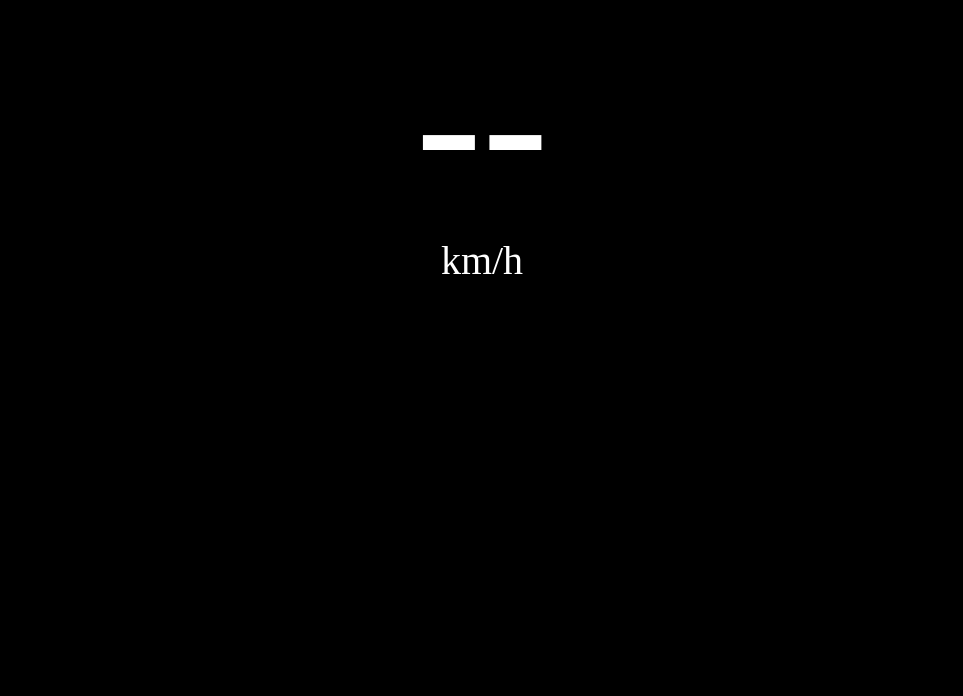
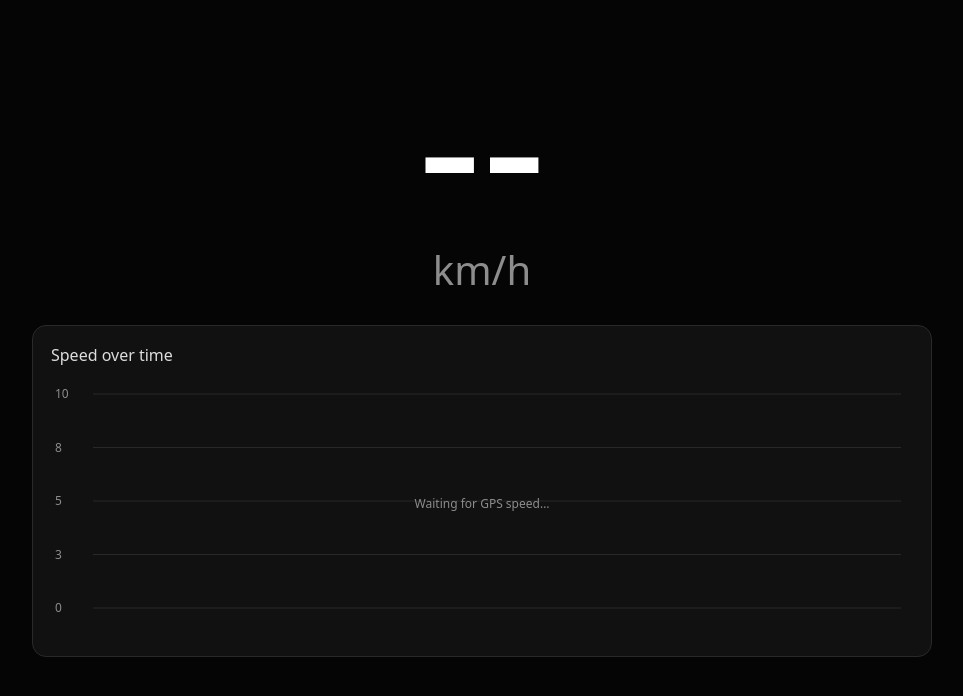
Before and after one commit to Rege78/TeslaWebApp, a plain HTML site: page index.html in a window 1280 px wide. Shown: the whole page, without its empty margins (158-1121 px from the left). Drawn offline with Linux system fonts and the light colour scheme.

Commit message:
Replace temperature display with speed over time graph

```diff
--- a/index.html
+++ b/index.html
@@ -1,25 +1,174 @@
 <!DOCTYPE html>
-<html>
-<body style="background:black;color:white;text-align:center">
+<html lang="en">
+<head>
+  <meta charset="UTF-8">
+  <meta name="viewport" content="width=device-width, initial-scale=1.0">
+  <title>Speedometer</title>
+  <style>
+    :root {
+      color-scheme: dark;
+      --background: #050505;
+      --card: #111;
+      --muted: #8d8d8d;
+      --accent: #35a7ff;
+    }
 
-<div id="speed" style="font-size:200px;">--</div>
-<div style="font-size:40px;">km/h</div>
+    * { box-sizing: border-box; }
+
+    body {
+      margin: 0;
+      min-height: 100vh;
+      padding: 24px;
+      background: var(--background);
+      color: white;
+      font-family: system-ui, -apple-system, BlinkMacSystemFont, "Segoe UI", sans-serif;
+      text-align: center;
+    }
+
+    main {
+      width: min(900px, 100%);
+      margin: 0 auto;
+    }
+
+    #speed {
+      font-size: clamp(100px, 25vw, 200px);
+      font-weight: 300;
+      line-height: 1;
+      margin-top: 18px;
+    }
+
+    .unit {
+      color: var(--muted);
+      font-size: clamp(24px, 5vw, 40px);
+      margin-bottom: 28px;
+    }
+
+    .chart-card {
+      padding: 18px;
+      border: 1px solid #292929;
+      border-radius: 14px;
+      background: var(--card);
+      text-align: left;
+    }
+
+    h2 {
+      margin: 0 0 12px;
+      font-size: 1rem;
+      font-weight: 500;
+      color: #ddd;
+    }
+
+    canvas {
+      display: block;
+      width: 100%;
+      height: 260px;
+    }
+  </style>
+</head>
+<body>
+  <main>
+    <div id="speed">--</div>
+    <div class="unit">km/h</div>
+
+    <section class="chart-card">
+      <h2>Speed over time</h2>
+      <canvas id="speedChart" aria-label="Speed over time graph"></canvas>
+    </section>
+  </main>
 
   <script>
-navigator.geolocation.watchPosition(
-  function(pos) {
+    const speedElement = document.getElementById("speed");
+    const canvas = document.getElementById("speedChart");
+    const context = canvas.getContext("2d");
+    const readings = [];
+    const maxReadings = 30;
 
-    let speed = pos.coords.speed;
-
-    if (speed !== null) {
-      let kmh = speed * 3.6;
-      document.getElementById("speed").innerHTML =
-        Math.round(kmh);
+    function resizeCanvas() {
+      const scale = window.devicePixelRatio || 1;
+      const width = canvas.clientWidth;
+      const height = canvas.clientHeight;
+      canvas.width = width * scale;
+      canvas.height = height * scale;
+      context.setTransform(scale, 0, 0, scale, 0, 0);
+      drawChart();
     }
 
+    function drawChart() {
+      const width = canvas.clientWidth;
+      const height = canvas.clientHeight;
+      const padding = { top: 16, right: 12, bottom: 30, left: 42 };
+      const chartWidth = width - padding.left - padding.right;
+      const chartHeight = height - padding.top - padding.bottom;
+      const maximum = Math.max(10, ...readings.map((reading) => reading.value));
+      const yMaximum = Math.ceil(maximum / 10) * 10;
+
+      context.clearRect(0, 0, width, height);
+      context.font = "12px system-ui, sans-serif";
+      context.lineWidth = 1;
+      context.strokeStyle = "#292929";
+      context.fillStyle = "#8d8d8d";
+
+      for (let step = 0; step <= 4; step += 1) {
+        const y = padding.top + (chartHeight * step / 4);
+        const value = Math.round(yMaximum * (1 - step / 4));
+        context.beginPath();
+        context.moveTo(padding.left, y);
+        context.lineTo(width - padding.right, y);
+        context.stroke();
+        context.fillText(value, 4, y + 4);
+      }
+
+      if (readings.length === 0) {
+        context.textAlign = "center";
+        context.fillText("Waiting for GPS speed…", width / 2, height / 2);
+        context.textAlign = "left";
+        return;
+      }
+
+      const points = readings.map((reading, index) => ({
+        x: padding.left + (readings.length === 1 ? chartWidth / 2 : chartWidth * index / (readings.length - 1)),
+        y: padding.top + chartHeight * (1 - reading.value / yMaximum)
+      }));
+
+      context.beginPath();
+      context.moveTo(points[0].x, padding.top + chartHeight);
+      points.forEach((point) => context.lineTo(point.x, point.y));
+      context.lineTo(points[points.length - 1].x, padding.top + chartHeight);
+      context.closePath();
+      context.fillStyle = "rgba(53, 167, 255, 0.16)";
+      context.fill();
+
+      context.beginPath();
+      context.moveTo(points[0].x, points[0].y);
+      points.slice(1).forEach((point) => context.lineTo(point.x, point.y));
+      context.strokeStyle = "#35a7ff";
+      context.lineWidth = 3;
+      context.stroke();
+
+      context.fillStyle = "#8d8d8d";
+      context.fillText("now", width - 30, height - 8);
+      context.fillText("time", width / 2 - 12, height - 8);
+    }
+
+    function recordSpeed(speed) {
+      readings.push({ value: speed, time: Date.now() });
+      if (readings.length > maxReadings) readings.shift();
+      speedElement.textContent = Math.round(speed);
+      drawChart();
+    }
+
+    window.addEventListener("resize", resizeCanvas);
+    resizeCanvas();
+
+    navigator.geolocation.watchPosition(
+      function (position) {
+        const metersPerSecond = position.coords.speed;
+        if (metersPerSecond !== null && Number.isFinite(metersPerSecond)) {
+          recordSpeed(metersPerSecond * 3.6);
+        }
       },
-  function(err) {
-    console.log(err);
+      function (error) {
+        console.log(error);
       },
       {
         enableHighAccuracy: true,
@@ -28,6 +177,5 @@ navigator.geolocation.watchPosition(
       }
     );
   </script>
-
 </body>
 </html>
```
Lines whose indentation alone changed are shown as unchanged.
